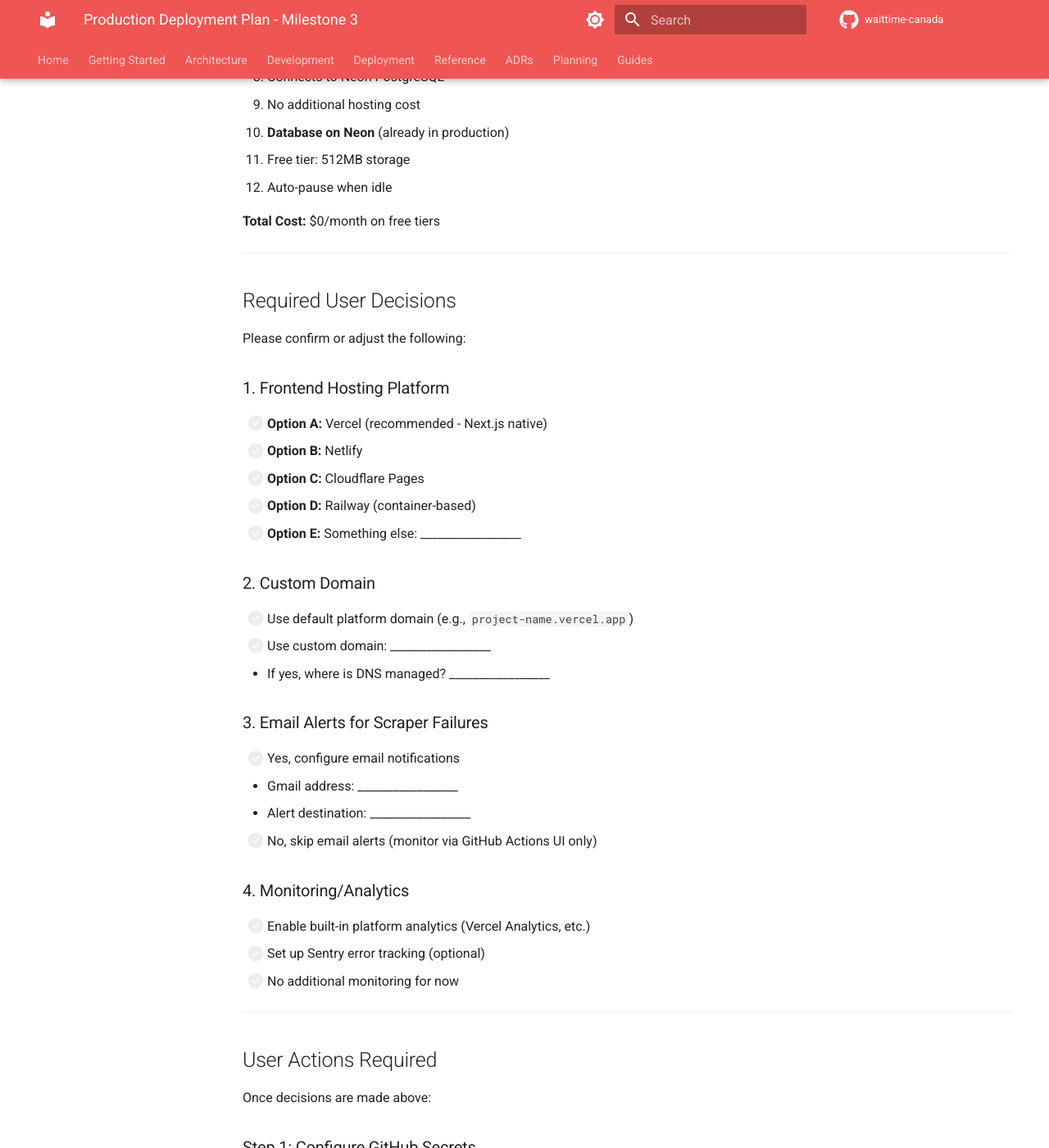
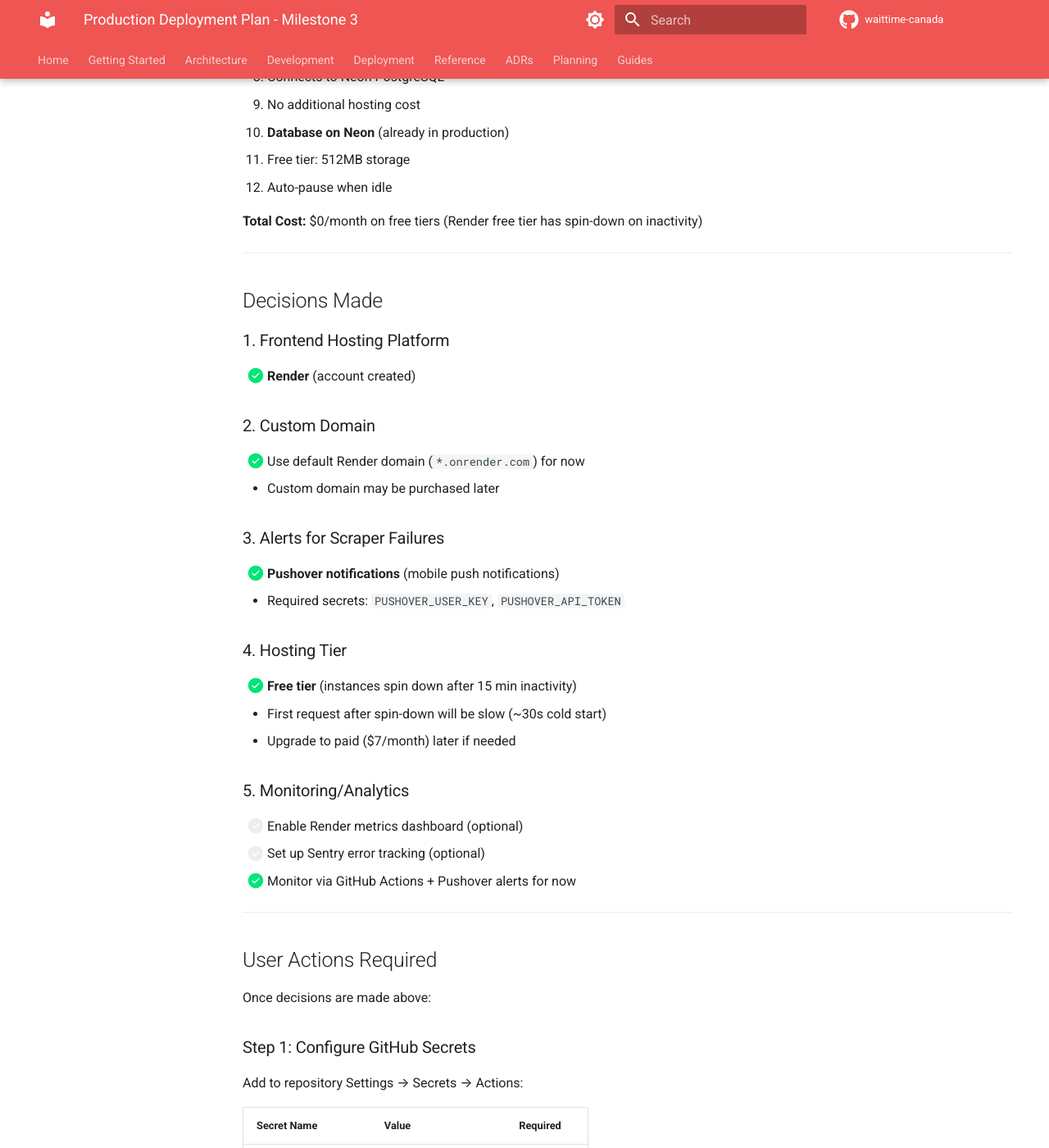
Before and after one commit to jerdaw/waittimecanada, an MkDocs documentation site: the page built from docs/production-deployment-plan.md, in a window 1280 px wide and 1400 px high, scrolled down 2179 px. Shown: the whole window at 82% size. Built offline with MkDocs 1.6.1 and Material for MkDocs 9.7.7, drawn with Linux system fonts in a browser that asks for light colours; comment, search, counter and statistics services are not loaded; some of the changed text lies outside the part shown.

Commit message:
docs: update deployment config for Render and Pushover
- Update workflows to use Pushover notifications instead of email
- Update ROADMAP.md with all deployment decisions (Render, Pushover, free tier)
- Update production-deployment-plan.md with Render-specific instructions
- Fix AGENTS.md reference to master spec (er-times-plan.md → docs/planning/strategic-plan.md)
- Add evolution note to strategic-plan.md (Supabase → Neon, etc.)
- Fix file permissions (execute bit on migrate-structure.sh)

```diff
--- a/docs/production-deployment-plan.md
+++ b/docs/production-deployment-plan.md
@@ -1,7 +1,8 @@
 # Production Deployment Plan - Milestone 3
 
-**Status:** Planning - Decisions Required
-**Date:** February 2, 2026
+**Status:** In Progress - Render Selected
+**Date:** February 3, 2026
+**Platform:** Render (account created)
 
 ---
 
@@ -101,13 +102,13 @@
 
 ---
 
-## Recommended Approach (Option A)
+## Selected Approach: Render
 
-For a portfolio project and MVP, **Option A (Static/SSG)** makes the most sense:
+**Platform:** Render (container-based hosting)
 
-1. **Frontend on Vercel** (or Netlify/Cloudflare Pages)
-   - Next.js native support
-   - Free tier sufficient
+1. **Frontend on Render**
+   - Next.js support via Web Service
+   - Free tier available (with limitations)
    - Auto-deploy from GitHub
    - Environment variables: `NEXT_PUBLIC_MAPBOX_TOKEN`, `DATABASE_URL`
 
@@ -120,36 +121,32 @@
    - Free tier: 512MB storage
    - Auto-pause when idle
 
-**Total Cost:** $0/month on free tiers
+**Total Cost:** $0/month on free tiers (Render free tier has spin-down on inactivity)
 
 ---
 
-## Required User Decisions
-
-Please confirm or adjust the following:
+## Decisions Made
 
 ### 1. Frontend Hosting Platform
-- [ ] **Option A:** Vercel (recommended - Next.js native)
-- [ ] **Option B:** Netlify
-- [ ] **Option C:** Cloudflare Pages
-- [ ] **Option D:** Railway (container-based)
-- [ ] **Option E:** Something else: _________________
+- [x] **Render** (account created)
 
 ### 2. Custom Domain
-- [ ] Use default platform domain (e.g., `project-name.vercel.app`)
-- [ ] Use custom domain: _________________
-  - If yes, where is DNS managed? _________________
+- [x] Use default Render domain (`*.onrender.com`) for now
+- Custom domain may be purchased later
 
-### 3. Email Alerts for Scraper Failures
-- [ ] Yes, configure email notifications
-  - Gmail address: _________________
-  - Alert destination: _________________
-- [ ] No, skip email alerts (monitor via GitHub Actions UI only)
+### 3. Alerts for Scraper Failures
+- [x] **Pushover notifications** (mobile push notifications)
+- Required secrets: `PUSHOVER_USER_KEY`, `PUSHOVER_API_TOKEN`
 
-### 4. Monitoring/Analytics
-- [ ] Enable built-in platform analytics (Vercel Analytics, etc.)
+### 4. Hosting Tier
+- [x] **Free tier** (instances spin down after 15 min inactivity)
+- First request after spin-down will be slow (~30s cold start)
+- Upgrade to paid ($7/month) later if needed
+
+### 5. Monitoring/Analytics
+- [ ] Enable Render metrics dashboard (optional)
 - [ ] Set up Sentry error tracking (optional)
-- [ ] No additional monitoring for now
+- [x] Monitor via GitHub Actions + Pushover alerts for now
 
 ---
 
@@ -163,9 +160,14 @@
 | Secret Name | Value | Required |
 |-------------|-------|----------|
 | `DATABASE_URL` | Neon connection string | Yes |
-| `ALERT_EMAIL_USER` | Gmail address | If email alerts |
-| `ALERT_EMAIL_PASSWORD` | Gmail app password | If email alerts |
-| `ALERT_EMAIL_TO` | Alert recipient | If email alerts |
+| `PUSHOVER_USER_KEY` | Pushover user key | Yes |
+| `PUSHOVER_API_TOKEN` | Pushover API token | Yes |
+
+**Getting Pushover credentials:**
+1. Create account at [pushover.net](https://pushover.net)
+2. Install Pushover app on your phone
+3. Your **User Key** is on the dashboard after login
+4. Create an **Application** → get the **API Token**
 
 ### Step 2: Deploy Frontend
 Instructions will depend on platform chosen (see platform-specific guides below).
@@ -182,7 +184,29 @@
 
 ## Platform-Specific Deployment Instructions
 
-### If Vercel Selected:
+### Render (Selected)
+
+1. Go to [dashboard.render.com](https://dashboard.render.com) → Sign in
+2. "New" → "Web Service" → Connect GitHub repo
+3. Configure service:
+   - **Name:** `waittime-canada` (or preferred name)
+   - **Root Directory:** `frontend`
+   - **Environment:** Node
+   - **Build Command:** `npm install && npm run build`
+   - **Start Command:** `npm start`
+4. Add environment variables:
+   - `NEXT_PUBLIC_MAPBOX_TOKEN` = (Mapbox token)
+   - `DATABASE_URL` = (Neon connection string)
+5. Deploy
+
+**Notes:**
+- Free tier instances spin down after 15 minutes of inactivity (first request may be slow)
+- Paid tier ($7/month) keeps instance running continuously
+- Auto-deploy on push to main branch
+
+---
+
+### If Vercel Selected (Alternative):
 
 1. Go to [vercel.com](https://vercel.com) → Sign in
 2. "Add New" → "Project" → Import GitHub repo
@@ -295,22 +319,15 @@
 
 ---
 
-## Open Questions
+## All Decisions Complete
 
-Before proceeding, please clarify:
+All deployment decisions have been made. Ready to proceed with deployment:
 
-1. **Have you already deployed the frontend somewhere?**
-   - If yes, where? What configuration exists?
-
-2. **Do you have a hosting platform preference?**
-   - Based on prior experience, cost concerns, or other factors?
-
-3. **Is there existing infrastructure I should be aware of?**
-   - Domains, hosting accounts, deployment pipelines?
-
-4. **Timeline expectations?**
-   - Immediate deployment needed or can wait for decisions?
+1. ✅ **Platform:** Render (free tier)
+2. ✅ **Domain:** Default `*.onrender.com`
+3. ✅ **Alerts:** Pushover notifications
+4. ✅ **Tier:** Free (with spin-down)
 
 ---
 
-*This planning document replaces premature deployment implementation. User decisions required before proceeding.*
+*All decisions made. Ready for deployment.*
```
Also changed, not shown: AGENTS.md (+10 -7 lines), ROADMAP.md (+34 -20 lines), docs/planning/strategic-plan.md (+6 -0 lines), 2 other files.
